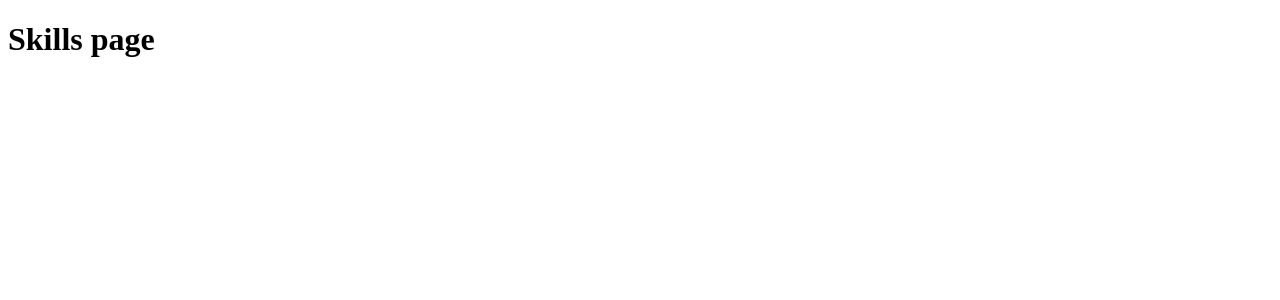
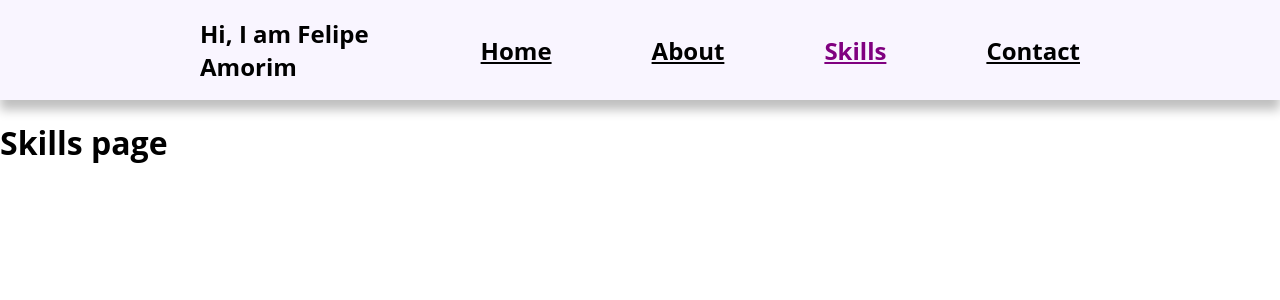
Before and after one commit to LipeAKugel/Portfolio, a Next.js app: page /skills in a window 1280 px wide. Shown: the top 300 px of the page. Built offline with nearby package versions, Linux system fonts and the light colour scheme.

Commit message:
:bulb: creating navbar component

```diff
--- a/src/app/layout.js
+++ b/src/app/layout.js
@@ -1,12 +1,18 @@
+import Navbar from "@/components/navbar"
+import "../styles/global.css"
+
 export const metadata = {
-  title: 'Next.js',
+  title: 'Portfolio',
   description: 'Generated by Next.js',
 }
 
 export default function RootLayout({ children }) {
  return (
     <html lang="en">
-      <body>{children}</body>
+      <body>
+        <Navbar/>
+        {children}
+      </body>
     </html>
   )
 }
--- /dev/null
+++ b/src/components/navbar.js
@@ -0,0 +1,37 @@
+"use client";
+import Link from "next/link";
+import { usePathname } from "next/navigation";
+import "../styles/components/navbar.css"
+
+export default function Navbar() {
+
+  const navLinks = [
+      { name: "Home", href: "/" },
+      { name: "About", href: "/about" },
+      { name: "Skills", href: "/skills" },
+      { name: "Contact", href: "/contact" },
+  ]
+
+  const pathname = usePathname();
+
+  return (
+    <header className="navbar-container">
+
+      <div className="navbar-leftcontainer">
+        <p>Hi, I am Felipe Amorim</p>
+      </div>
+
+      <div className="navbar-rightcontainer">
+        {navLinks.map((link) => {
+          const isActive = pathname === link.href;
+          return (
+            <Link href={link.href} key={link.name} style={{ color: isActive ? 'purple' : 'black'}}>
+              {link.name}
+            </Link>
+          )
+        })}
+      </div>
+
+    </header>
+  )
+}
--- /dev/null
+++ b/src/styles/components/navbar.css
@@ -0,0 +1,22 @@
+.navbar-container {
+  display: flex;
+  justify-content: space-between;
+  align-items: center;
+  height: 100px;
+  padding: 0px 200px;
+  font-size: 24px;
+  font-weight: bold;
+  background-color: #F9F5FF;
+  box-shadow: 0px 10px 10px 0px rgba(0, 0, 0, 0.25);
+}
+
+.navbar-leftcontainer {
+  justify-self: start;
+}
+.navbar-rightcontainer {
+  justify-self: end;
+}
+
+.navbar-rightcontainer a {
+  margin-left: 100px;
+}
--- /dev/null
+++ b/src/styles/global.css
@@ -0,0 +1,4 @@
+body {
+  font-family: 'Open Sans', sans-serif;
+  margin: 0px;
+}
```
